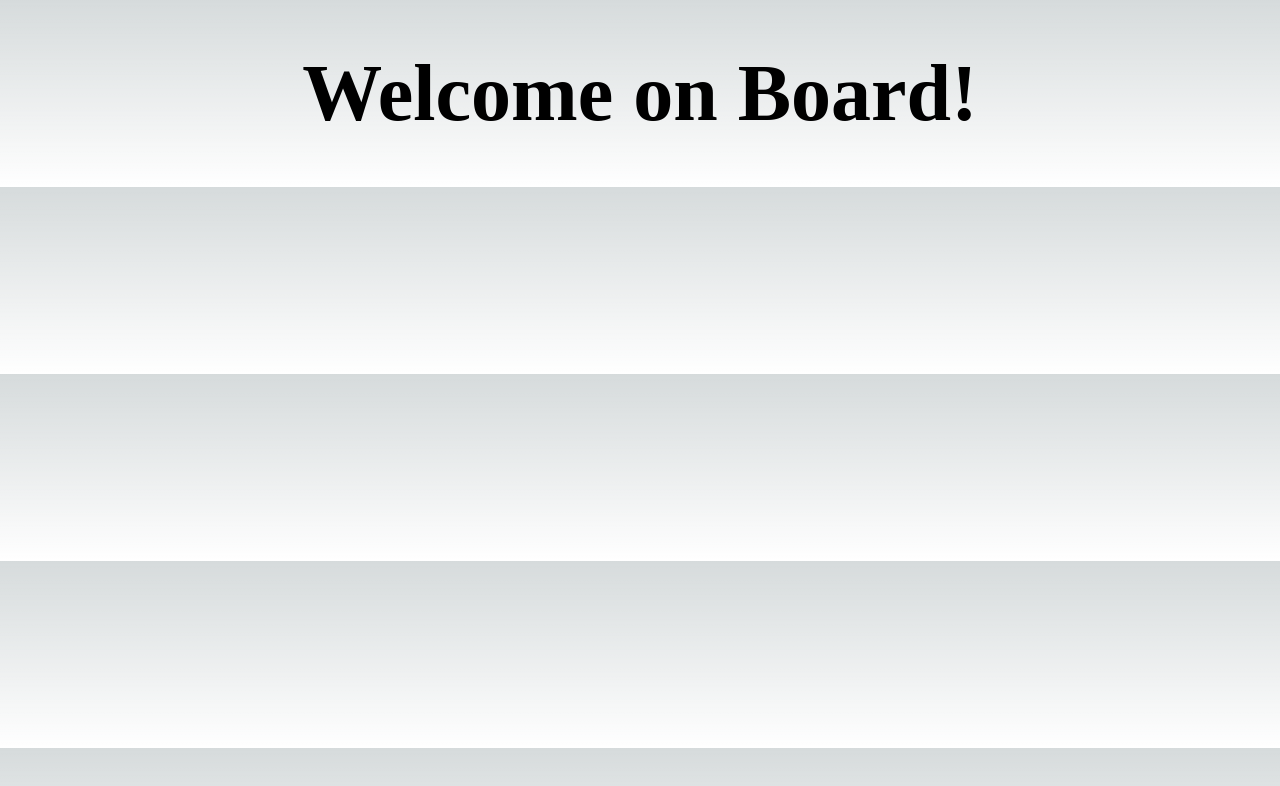
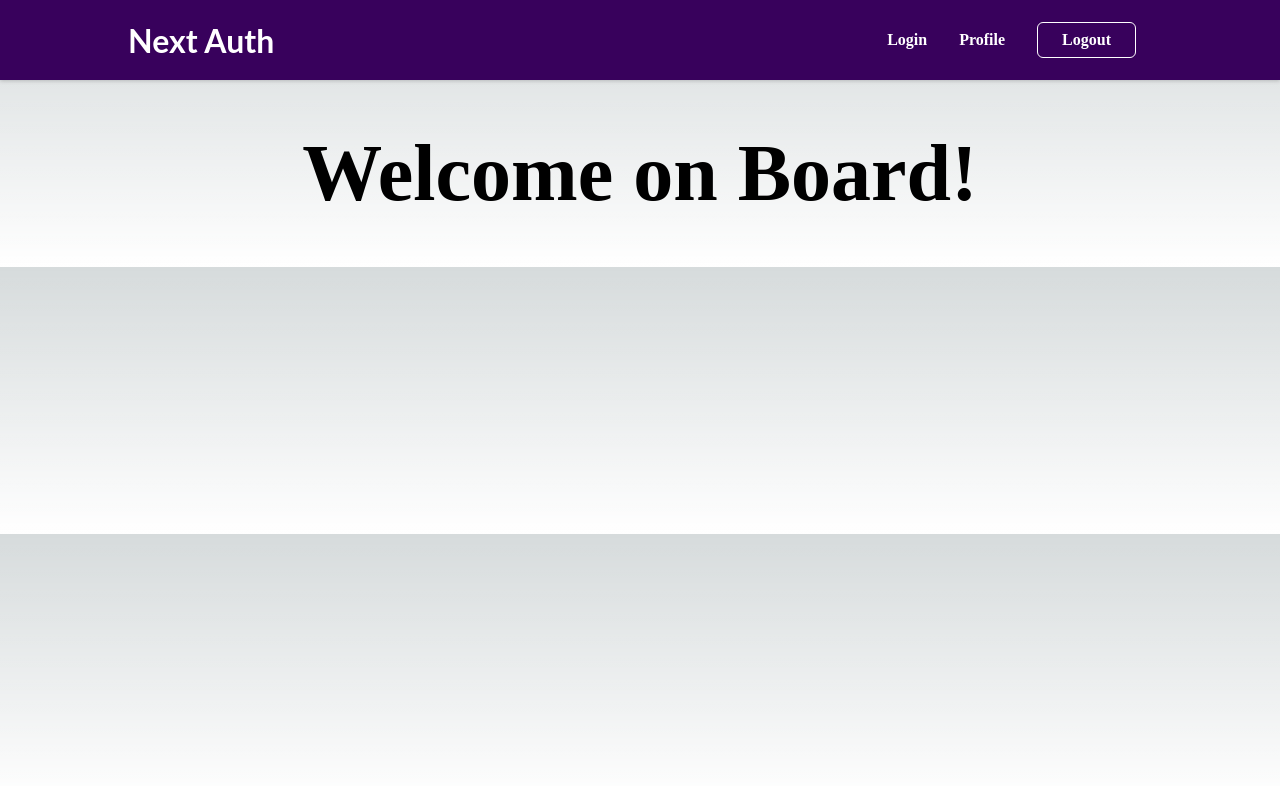
Before and after one commit to moviefan322/nextjs-auth, a Next.js app: page / in a window 1280 px wide. Shown: the top 786 px of the page. Built offline with nearby package versions, Linux system fonts and the light colour scheme.

Commit message:
adds layout to _app.tsx

```diff
--- a/pages/_app.tsx
+++ b/pages/_app.tsx
@@ -1,6 +1,11 @@
-import '@/styles/globals.css'
-import type { AppProps } from 'next/app'
+import "@/styles/globals.css";
+import type { AppProps } from "next/app";
+import Layout from "@/components/layout/layout";
 
 export default function App({ Component, pageProps }: AppProps) {
-  return <Component {...pageProps} />
+  return (
+    <Layout>
+      <Component {...pageProps} />
+    </Layout>
+  );
 }
```
